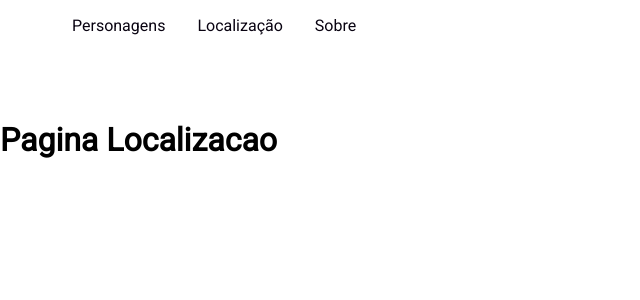
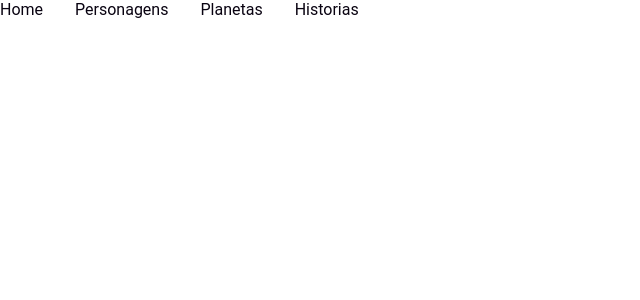
Before and after one commit to clemeson/projetoFinal_RickMorty_reactJS, a React (Create React App) app: page /localizacao in a window 1280 px wide. Shown: the top 300 px of the page, without its empty margins (0-640 px from the left). Built offline with nearby package versions, Linux system fonts and the light colour scheme.

Commit message:
formatando pagina e inserinfo font roboto na raiz do projeto

```diff
--- a/src/App.js
+++ b/src/App.js
@@ -29,11 +29,11 @@ function App() {
         <Personagens></Personagens>
       </Route>
 
-      <Route path="/sobre">
+      <Route path="/historias">
         <Sobre></Sobre>
       </Route>
 
-    <Route path="/localizacao">
+    <Route path="/planetas">
       <Location></Location>
     </Route>
     </Switch>
--- a/src/Main.css
+++ /dev/null
@@ -1,9 +0,0 @@
-
-@import url('https://fonts.googleapis.com/css2?family=Roboto&display=swap');
-
-
-body{
-    margin:0;
-    padding:0;
-    font-family: 'Roboto', sans-serif;
-}
--- a/src/index.js
+++ b/src/index.js
@@ -1,11 +1,28 @@
 import React from 'react';
 import ReactDOM from 'react-dom';
 import App from './App';
-import './Main.css'
+import {createGlobalStyle} from 'styled-components';
+
+const GlobalStyle = createGlobalStyle`
+
+  @import url('https://fonts.googleapis.com/css2?family=Roboto&display=swap');
+
+  *{
+    font-family: 'Roboto', sans-serif;
+    margin:0;
+    padding:0;
+    box-sizing:border-box;
+  }
+
+
+
+`
+
 
 
 ReactDOM.render(
   <React.StrictMode>
+    <GlobalStyle />
     <App />
   </React.StrictMode>,
   document.getElementById('root')
--- a/src/pages/characters/PersonagensComponent.js
+++ b/src/pages/characters/PersonagensComponent.js
@@ -1,12 +1,15 @@
 import React from "react";
 
 function Personagens(){
+
+
+
 
 
     return (
 
         <h1>Pagina Personagens</h1>
     )
+
 }
-
 export default Personagens;
--- a/src/partials/HeaderComponent.js
+++ b/src/partials/HeaderComponent.js
@@ -49,16 +49,16 @@ function Header(props) {
             <Nav>
                 <Ul>
                     <li>
-                        <props.link to="/" style={{textDecoration: 'none'}}></props.link>
+                        <props.link to="/" style={{textDecoration: 'none'}}>Home</props.link>
                     </li>
                     <li>
                         <props.link to="/personagens">Personagens</props.link>
                     </li>
                     <li>
-                        <props.link to="/localizacao">Localização</props.link>
+                        <props.link to="/planetas">Planetas</props.link>
                     </li>
                     <li>
-                        <props.link to="/sobre">Sobre</props.link>
+                        <props.link to="/historias">Historias</props.link>
                     </li>
 
                 </Ul>
```
Also changed, not shown: src/data/dataCharacters.js (deleted), src/data/dataLocation.js (deleted).
